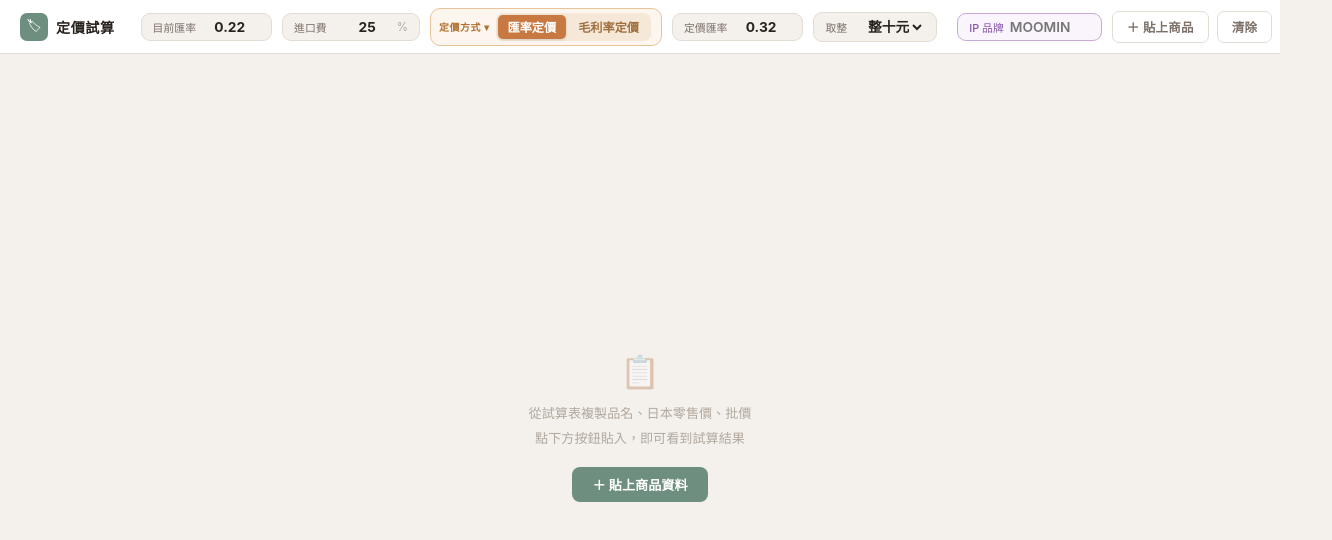
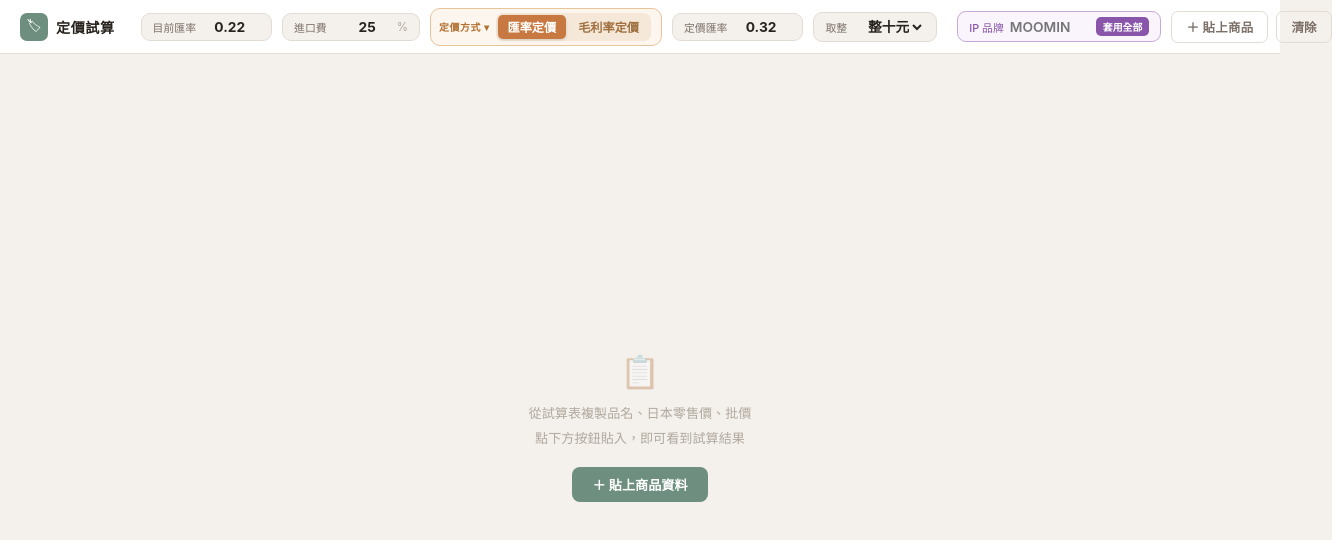
Before and after one commit to Sarah85079230/pricing-tool, a plain HTML site: page index.html in a window 1280 px wide. Shown: the whole page, 1332 px wide, since content can reach past the window. Drawn offline with Linux system fonts and the light colour scheme.

Commit message:
fix: IP brand apply button always visible

```diff
--- a/index.html
+++ b/index.html
@@ -360,7 +360,7 @@
     <label>IP 品牌</label>
     <input type="text" id="ipBrand" placeholder="MOOMIN" style="width:80px;text-align:left;font-weight:600"
       oninput="onIpInput()">
-    <button class="ip-apply-btn" id="ipApplyBtn" onclick="applyIpToAll()" style="display:none">套用全部</button>
+    <button class="ip-apply-btn" id="ipApplyBtn" onclick="applyIpToAll()">套用全部</button>
   </div>
 
   <div class="topbar-right">
```
